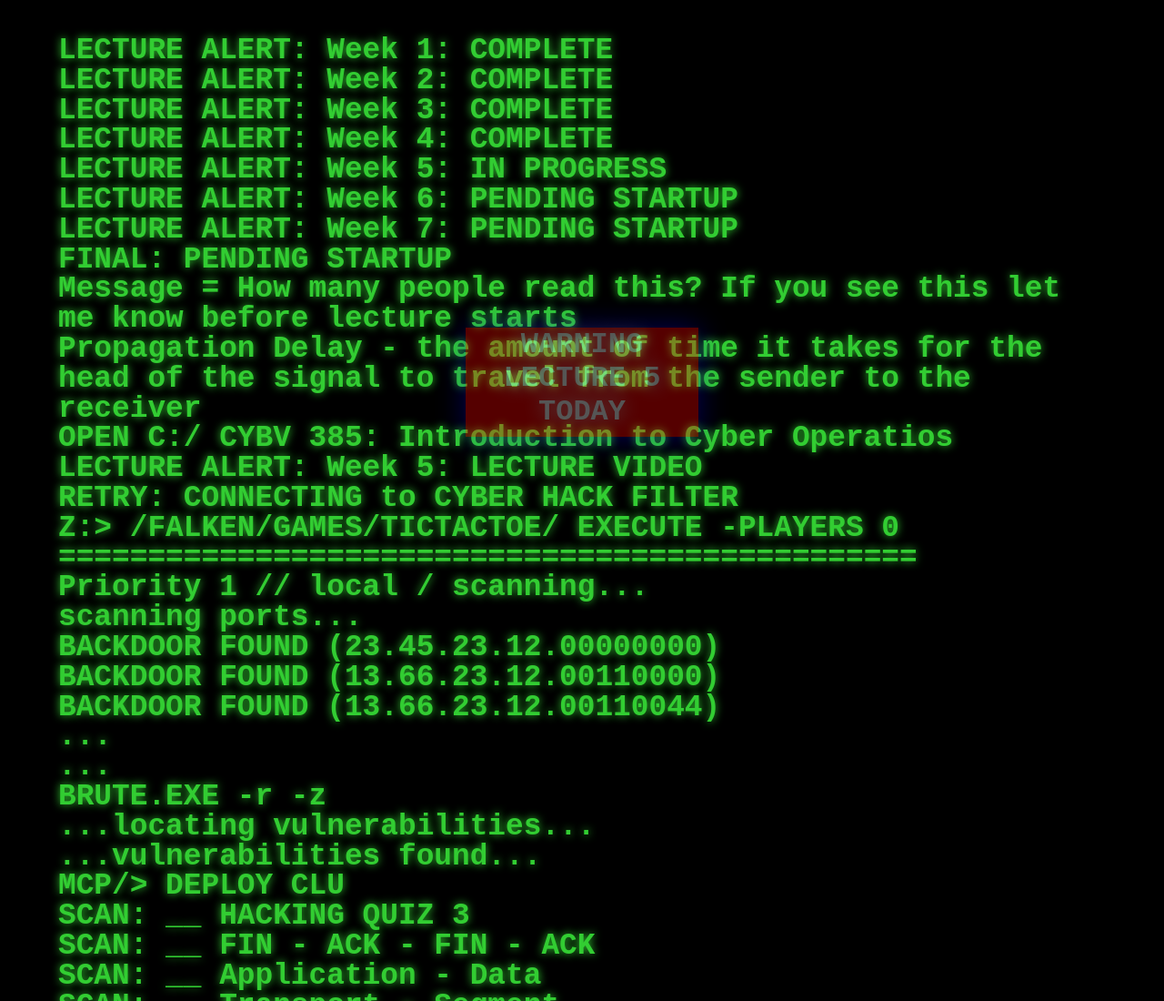
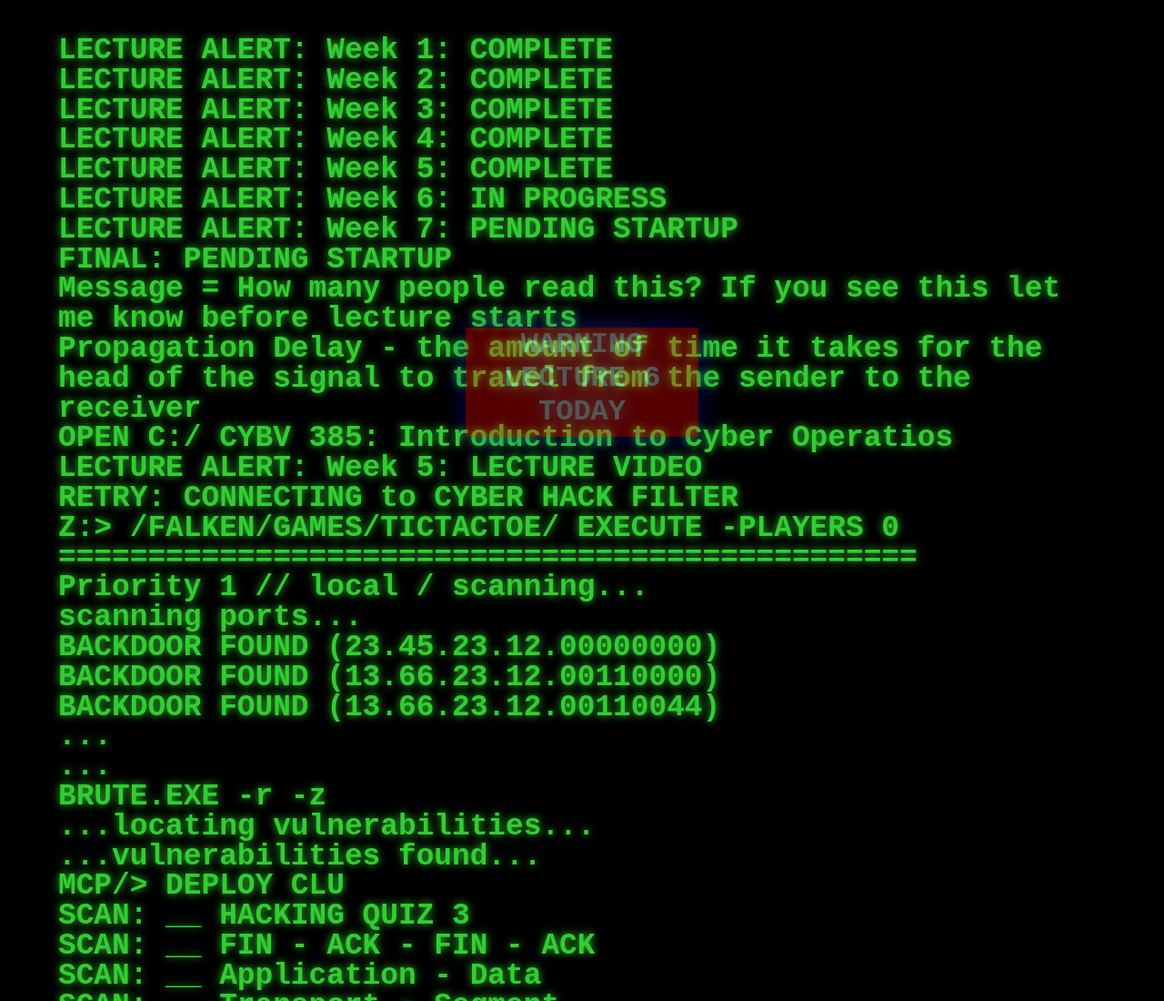
Before and after one commit to mgalde/CYBV385, a plain HTML site: page index.html in a window 1280 px wide. Shown: the top 1100 px of the page at 91% size. Drawn offline with Linux system fonts and the light colour scheme.

Commit message:
Update index.html

```diff
--- a/index.html
+++ b/index.html
@@ -78,7 +78,7 @@ p {
 </head>
 
 <body translate="no" >
-  <div class="msg">WARNING LECTURE 5 TODAY</div>
+  <div class="msg">WARNING LECTURE 6 TODAY</div>
 <div id="console">
 </div>
 
@@ -117,8 +117,8 @@ var txt = [
   "LECTURE ALERT: Week 2: COMPLETE",
   "LECTURE ALERT: Week 3: COMPLETE",
   "LECTURE ALERT: Week 4: COMPLETE",
-  "LECTURE ALERT: Week 5: IN PROGRESS",
-  "LECTURE ALERT: Week 6: PENDING STARTUP",
+  "LECTURE ALERT: Week 5: COMPLETE",
+  "LECTURE ALERT: Week 6: IN PROGRESS",
   "LECTURE ALERT: Week 7: PENDING STARTUP",
   "FINAL:                 PENDING STARTUP",
 
```
